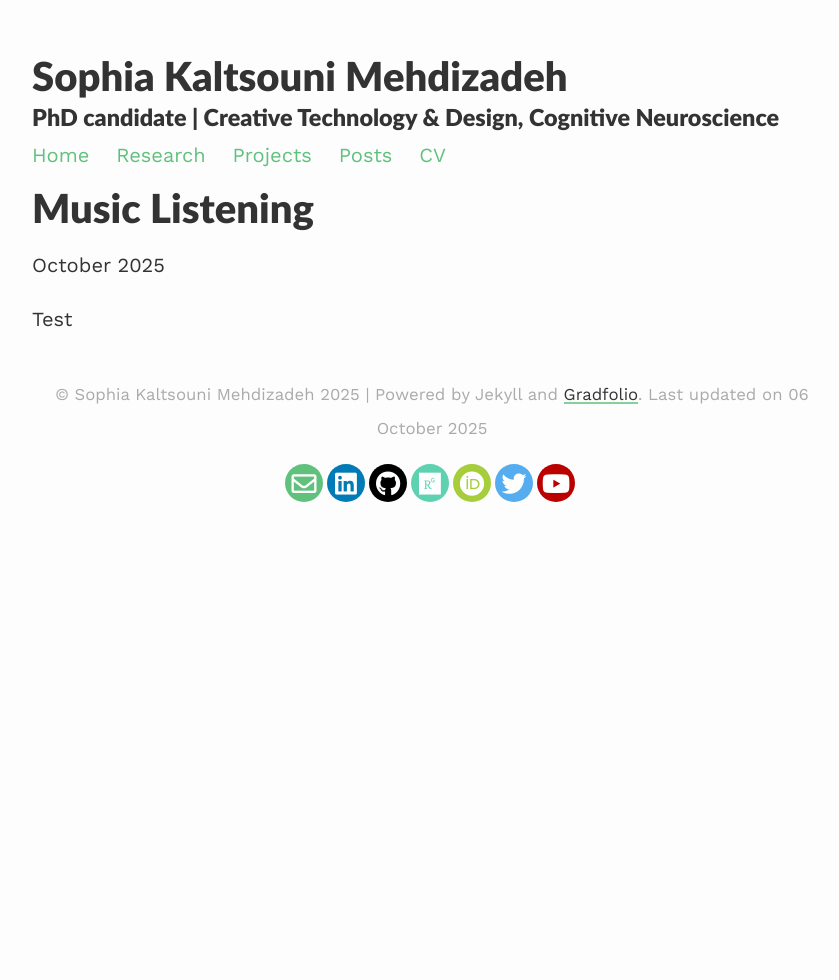
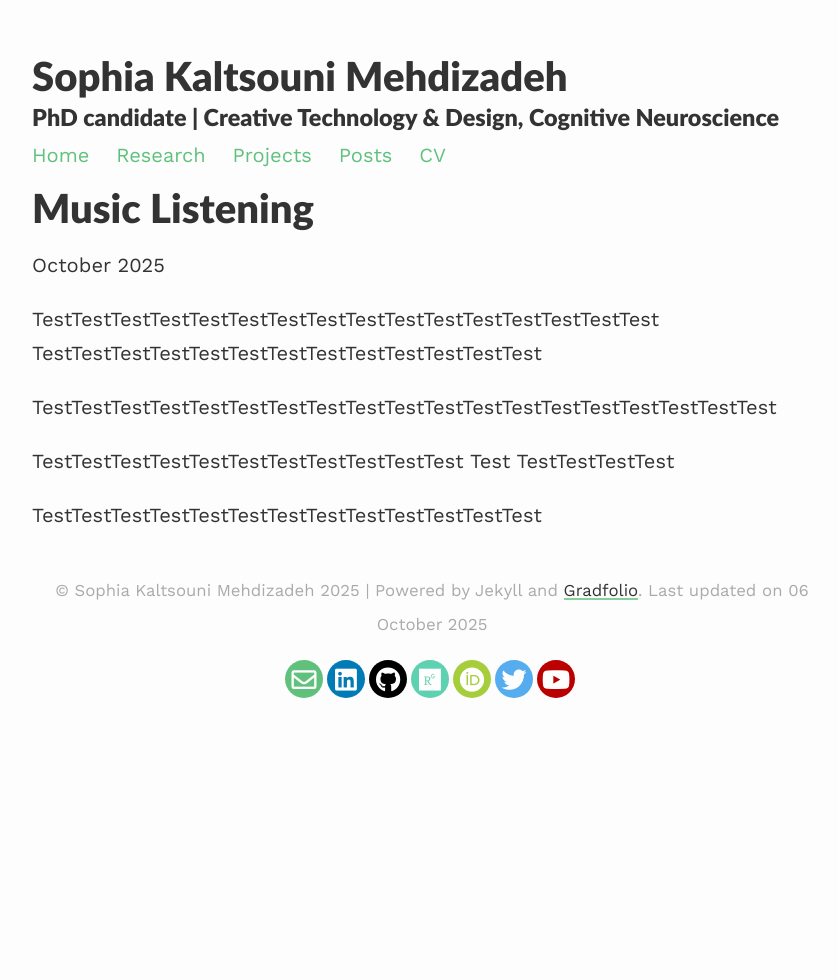
Before and after one commit to smehdizadeh/smehdizadeh.github.io, a Jekyll site: the page built from _posts/2025-10-10-Music.md, in a window 1280 px wide. Shown: the whole page, without its empty margins (208-1047 px from the left). Built offline with Jekyll 4.4.1, drawn with Linux system fonts in a browser that asks for light colours; nearby versions of some CDN libraries.

Commit message:
Update 2025-10-10-Music.md

```diff
--- a/_posts/2025-10-10-Music.md
+++ b/_posts/2025-10-10-Music.md
@@ -5,4 +5,13 @@ title: "Music Listening"
 
 October 2025
 
+TestTestTestTestTestTestTestTestTestTestTestTestTestTestTestTest
+TestTestTestTestTestTestTestTestTestTestTestTestTest
+
+TestTestTestTestTestTestTestTestTestTestTestTestTestTestTestTestTestTestTest
+
+TestTestTestTestTestTestTestTestTestTestTest
 Test
+TestTestTestTest
+
+TestTestTestTestTestTestTestTestTestTestTestTestTest
```
